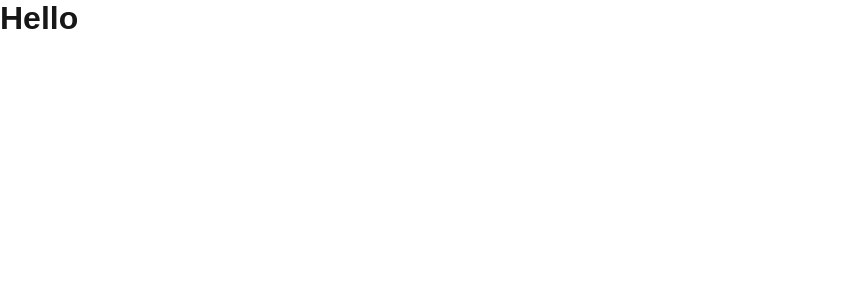
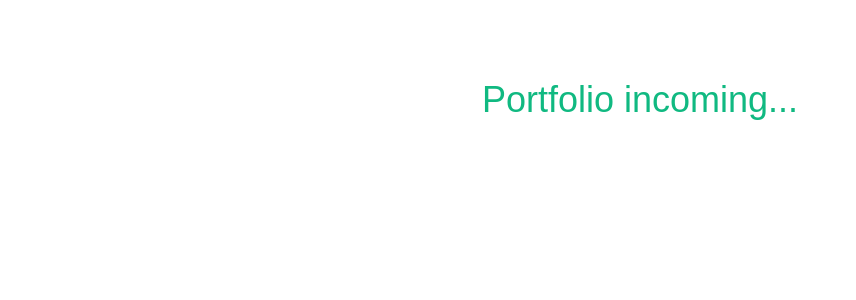
Before and after one commit to hemant2807/My-Portfolio, a Next.js app: page / in a window 1280 px wide. Shown: the top 300 px of the page, without its empty margins (0-856 px from the left). Built offline with nearby package versions, Linux system fonts and the light colour scheme.

Commit message:
Tailwind integrated

```diff
--- a/package.json
+++ b/package.json
@@ -17,8 +17,11 @@
     "@types/node": "^20",
     "@types/react": "^19",
     "@types/react-dom": "^19",
+    "autoprefixer": "^10.4.22",
     "eslint": "^9",
     "eslint-config-next": "16.0.3",
+    "postcss": "^8.5.6",
+    "tailwindcss": "^3.4.18",
     "typescript": "^5"
   }
 }
--- /dev/null
+++ b/postcss.config.js
@@ -0,0 +1,6 @@
+module.exports = {
+  plugins: {
+    tailwindcss: {},
+    autoprefixer: {},
+  },
+}
--- a/src/app/globals.css
+++ b/src/app/globals.css
@@ -1,3 +1,7 @@
+@tailwind base;
+@tailwind components;
+@tailwind utilities;
+
 :root {
   --background: #ffffff;
   --foreground: #171717;
--- a/src/app/page.tsx
+++ b/src/app/page.tsx
@@ -1,3 +1,7 @@
 export default function Home() {
-  return <h1>Hello</h1>;
+  return (
+    <h1 className="text-4xl text-center mt-20 text-emerald-500">
+      Portfolio incoming...
+    </h1>
+  );
 }
--- /dev/null
+++ b/tailwind.config.js
@@ -0,0 +1,12 @@
+/** @type {import('tailwindcss').Config} */
+module.exports = {
+  content: [
+    "./src/app/**/*.{js,ts,jsx,tsx}",
+    "./src/components/**/*.{js,ts,jsx,tsx}",
+    "./src/sections/**/*.{js,ts,jsx,tsx}",
+  ],
+  theme: {
+    extend: {},
+  },
+  plugins: [],
+};
```
Also changed, not shown: 1 other file (tests, documents, lock files or other folders).
